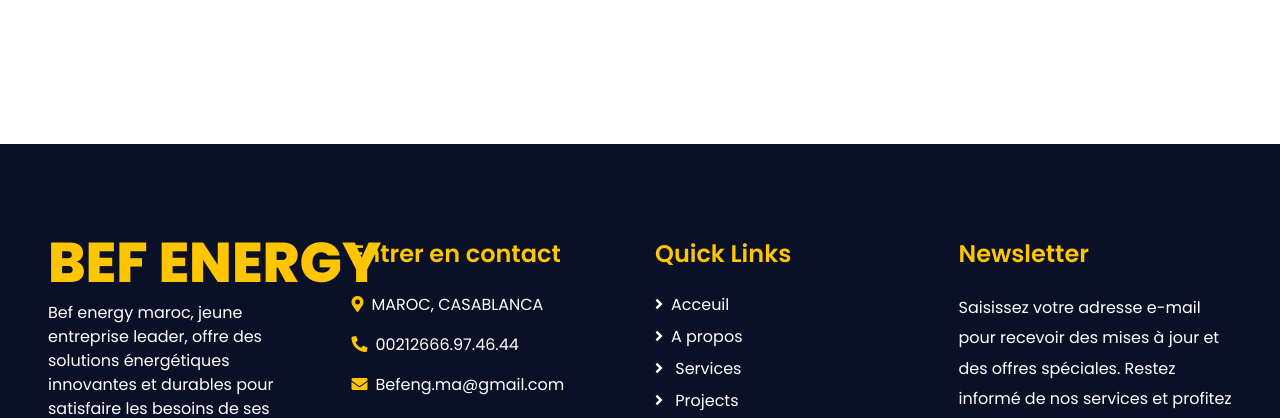
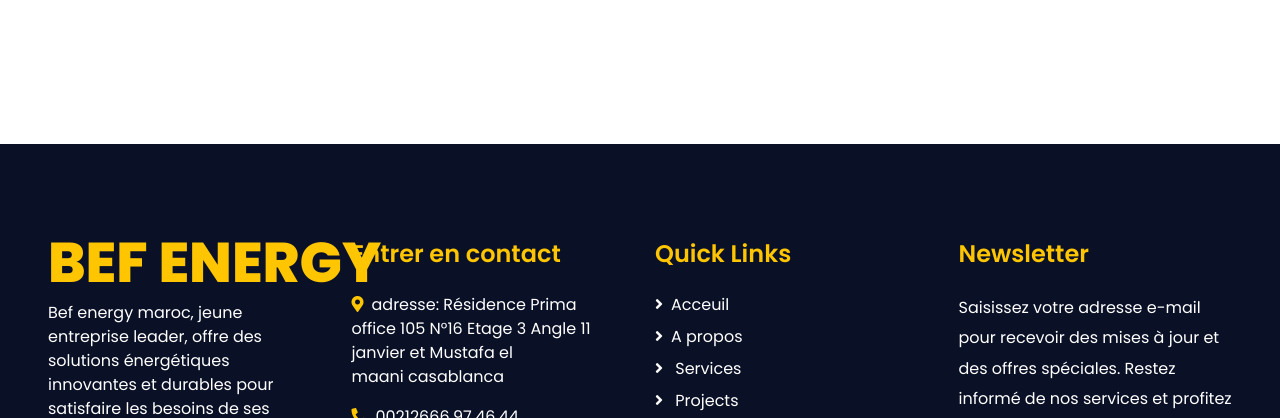
Before and after one commit to KHALODNOS/HMADI, a plain HTML site: page about.html in a window 1280 px wide. Shown: the part 1880-2298 px from the top of the page. Drawn offline with nearby package versions, Linux system fonts and the light colour scheme.

Commit message:
Update about.html

```diff
--- a/about.html
+++ b/about.html
@@ -249,7 +249,7 @@
           </div>
           <div class="col-lg-3 col-md-6 mb-5">
               <h4 class="font-weight-semi-bold text-primary mb-4">Entrer en contact</h4>
-              <p><i class="fa fa-map-marker-alt text-primary mr-2"></i>MAROC, CASABLANCA</p>
+              <p><i class="fa fa-map-marker-alt text-primary mr-2"></i>adresse: Résidence Prima office 105 N°16 Etage 3 Angle 11 janvier et Mustafa el maani casablanca</p>
               <p><i class="fa fa-phone-alt text-primary mr-2"></i>00212666.97.46.44</p>
               <p><i class="fa fa-envelope text-primary mr-2"></i>Befeng.ma@gmail.com</p>
               <div class="d-flex justify-content-start mt-4">
```
